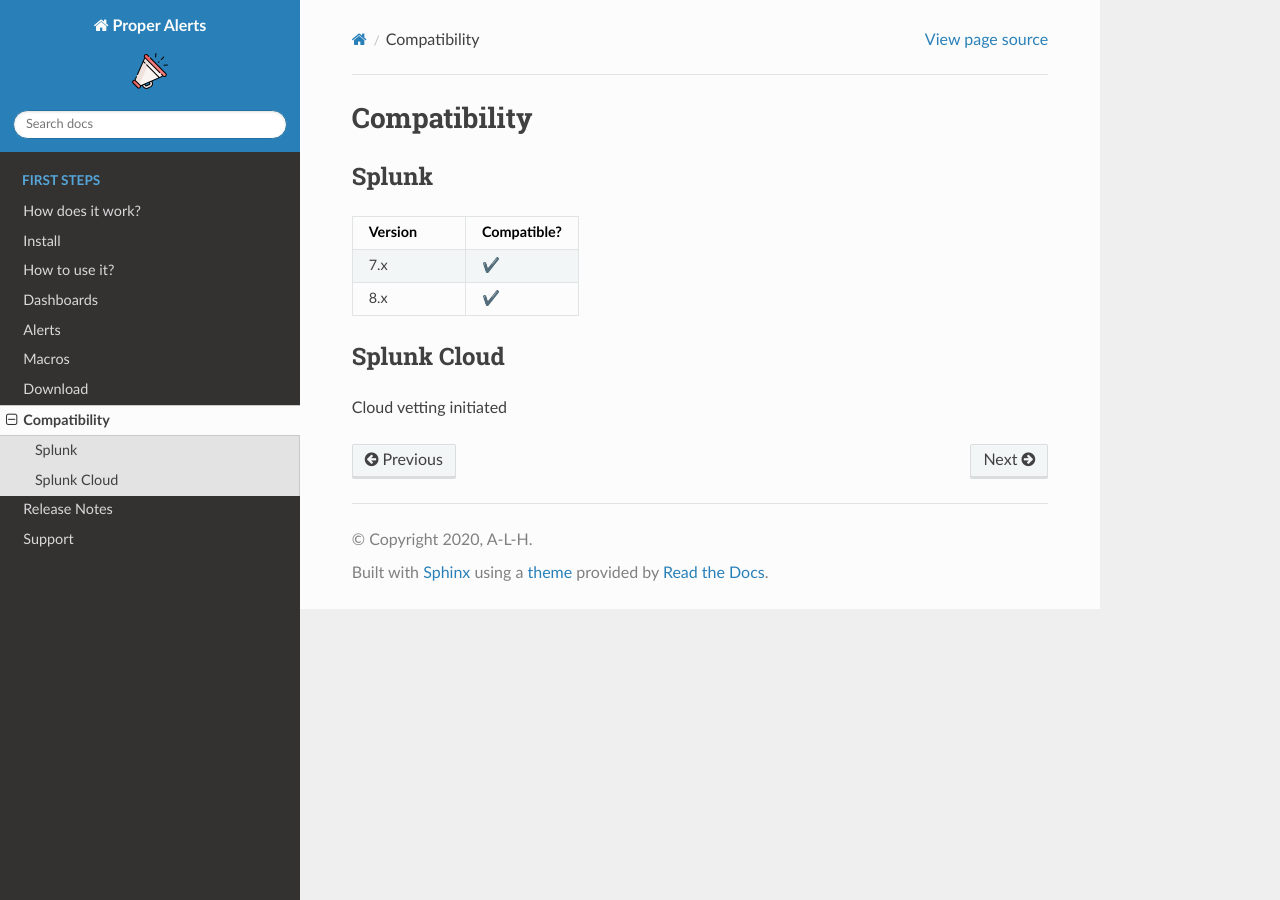
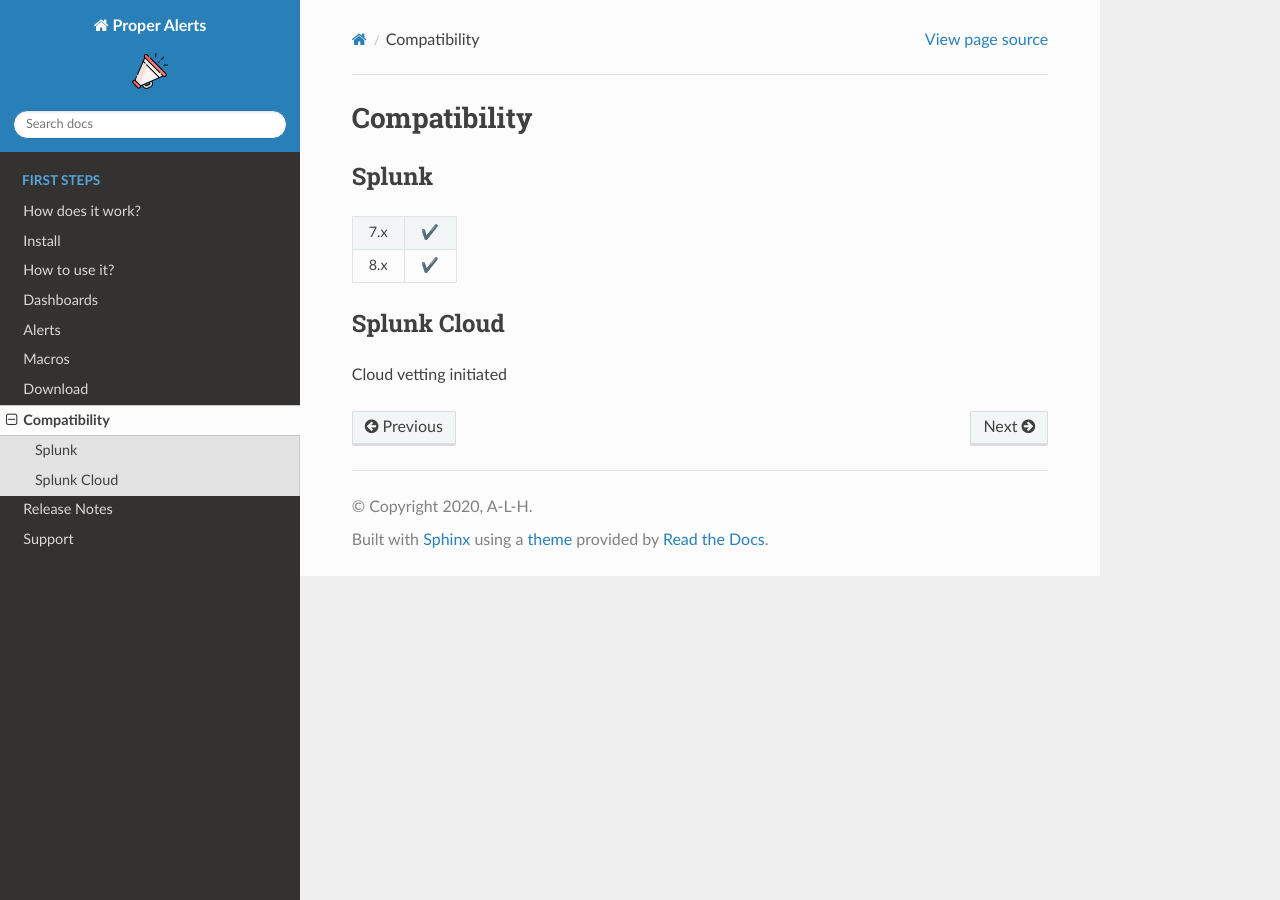
Before and after one commit to a-l-h/splunk-app-proper-alerts, a Sphinx documentation site: the page built from doc/compatibility.rst, in a window 1280 px wide. Built offline with Sphinx 7.4.7 and the Read the Docs theme 2.0.0, drawn with Linux system fonts in a browser that asks for light colours.

Commit message:
Update compatibility.rst

```diff
--- a/doc/compatibility.rst
+++ b/doc/compatibility.rst
@@ -6,10 +6,8 @@
 
 .. list-table::
    :widths: 50 50
-   :header-rows: 1
+   :header-rows: 0
 
-   * - Version
-     - Compatible?
    * - 7.x
      - ✔️
    * - 8.x
```
